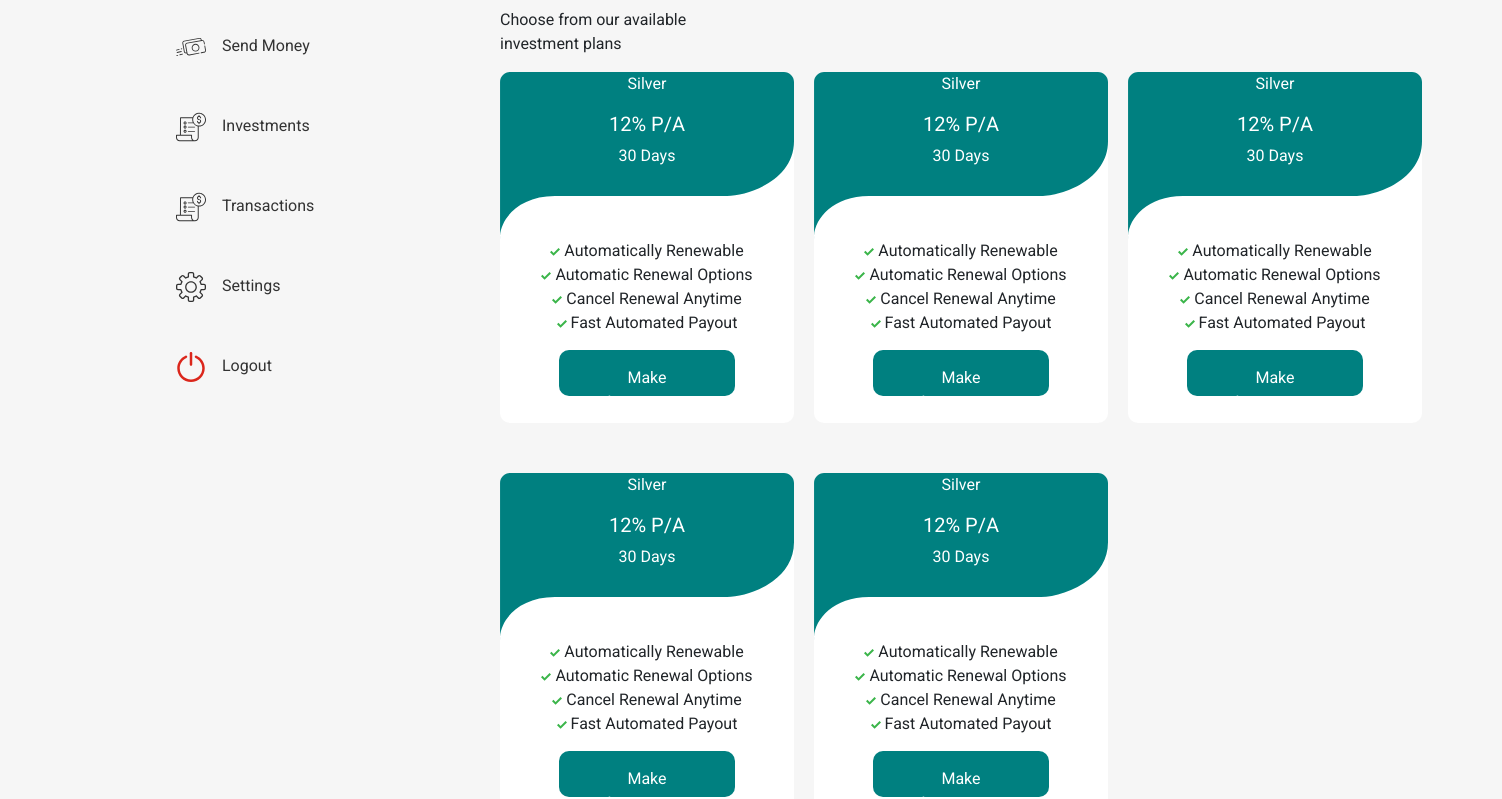
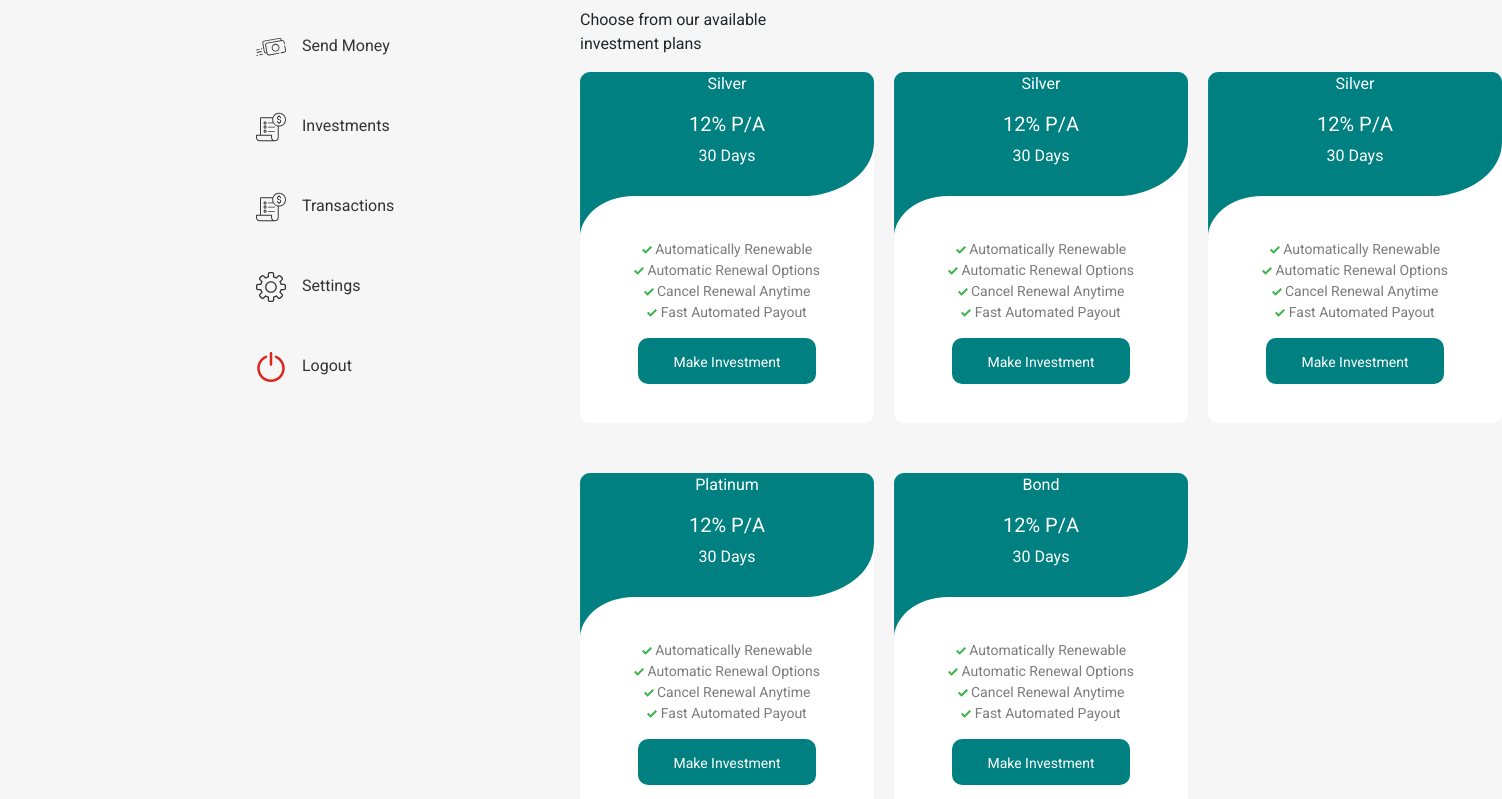
Before and after one commit to DamiCode18/Miraton_Assessment, a Vue app: page /investments in a window 1280 px wide. Shown: the part 183-982 px from the top of the page, 1502 px wide, since content can reach past the window. Built offline with nearby package versions, Linux system fonts and the light colour scheme.

Commit message:
updated home and investment page

```diff
--- a/src/components/Navbar.vue
+++ b/src/components/Navbar.vue
@@ -38,8 +38,8 @@ export default {
 <style scoped>
 .nav-bg {
   background: #fff;
-  padding-left: 10rem;
-  padding-right: 10rem;
+  padding-left: 15rem;
+  padding-right: 15rem;
 }
 .res {
   width: 3rem;
--- a/src/components/Sidebar.vue
+++ b/src/components/Sidebar.vue
@@ -60,8 +60,8 @@ export default {};
 
 <style scoped>
 .pads {
-  margin-left: 10rem;
-  margin-right: 10rem;
+  margin-left: 15rem;
+  margin-right: 5rem;
   display: flex;
   margin-bottom: 50px;
   width: 180px;
@@ -77,6 +77,7 @@ export default {};
   height: 50px;
   box-shadow: 0px 4px 5px rgba(0, 0, 0, 0.25);
   border-radius: 10px;
+  padding: 12px;
 }
 .udr {
   text-decoration: none;
--- a/src/views/Home.vue
+++ b/src/views/Home.vue
@@ -52,6 +52,7 @@ export default {};
 <style scoped>
 .home {
   margin-top: 60px;
+  margin-left: 5rem;
 }
 .d-card {
   width: 300px;
--- a/src/views/Investments.vue
+++ b/src/views/Investments.vue
@@ -1,19 +1,19 @@
 <template>
-  <div class="about mt-5">
+  <div class="investments mt-5">
     <div class="flex">
       <div>
         <h1>Investment</h1>
         <p class="wid">Choose from our available investment plans</p>
       </div>
-      <div>
+      <div class="mt-3">
         <img class="mx-3" src="@/assets/Capture 4.svg" alt="" /> Investment
         Plans
       </div>
-      <div class="clr">
+      <div class="clr mt-3">
         <img class="mx-3" src="@/assets/Capture 5.svg" alt="" /> Create
         Investment
       </div>
-      <div class="clr">
+      <div class="clr mt-3">
         <img class="mx-3" src="@/assets/Capture 6.svg" alt="" /> Confirm
         Investment
       </div>
@@ -25,11 +25,19 @@
           <h5>12% P/A</h5>
           <p>30 Days</p>
         </div>
-        <div class="text-center">
-        <div><img src="@/assets/check.svg" alt="" /> Automatically Renewable</div>
-        <div><img src="@/assets/check.svg" alt="" /> Automatic Renewal Options</div>
-        <div><img src="@/assets/check.svg" alt="" /> Cancel Renewal Anytime</div>
-        <div><img src="@/assets/check.svg" alt="" /> Fast Automated Payout</div>
+        <div class="text-center fnt">
+          <div>
+            <img src="@/assets/check.svg" alt="" /> Automatically Renewable
+          </div>
+          <div>
+            <img src="@/assets/check.svg" alt="" /> Automatic Renewal Options
+          </div>
+          <div>
+            <img src="@/assets/check.svg" alt="" /> Cancel Renewal Anytime
+          </div>
+          <div>
+            <img src="@/assets/check.svg" alt="" /> Fast Automated Payout
+          </div>
           <button class="btn btn-style">Make Investment</button>
         </div>
       </div>
@@ -39,11 +47,19 @@
           <h5>12% P/A</h5>
           <p>30 Days</p>
         </div>
-        <div class="text-center">
-        <div><img src="@/assets/check.svg" alt="" /> Automatically Renewable</div>
-        <div><img src="@/assets/check.svg" alt="" /> Automatic Renewal Options</div>
-        <div><img src="@/assets/check.svg" alt="" /> Cancel Renewal Anytime</div>
-        <div><img src="@/assets/check.svg" alt="" /> Fast Automated Payout</div>
+        <div class="text-center fnt">
+          <div>
+            <img src="@/assets/check.svg" alt="" /> Automatically Renewable
+          </div>
+          <div>
+            <img src="@/assets/check.svg" alt="" /> Automatic Renewal Options
+          </div>
+          <div>
+            <img src="@/assets/check.svg" alt="" /> Cancel Renewal Anytime
+          </div>
+          <div>
+            <img src="@/assets/check.svg" alt="" /> Fast Automated Payout
+          </div>
           <button class="btn btn-style">Make Investment</button>
         </div>
       </div>
@@ -53,39 +69,63 @@
           <h5>12% P/A</h5>
           <p>30 Days</p>
         </div>
-        <div class="text-center">
-        <div><img src="@/assets/check.svg" alt="" /> Automatically Renewable</div>
-        <div><img src="@/assets/check.svg" alt="" /> Automatic Renewal Options</div>
-        <div><img src="@/assets/check.svg" alt="" /> Cancel Renewal Anytime</div>
-        <div><img src="@/assets/check.svg" alt="" /> Fast Automated Payout</div>
+        <div class="text-center fnt">
+          <div>
+            <img src="@/assets/check.svg" alt="" /> Automatically Renewable
+          </div>
+          <div>
+            <img src="@/assets/check.svg" alt="" /> Automatic Renewal Options
+          </div>
+          <div>
+            <img src="@/assets/check.svg" alt="" /> Cancel Renewal Anytime
+          </div>
+          <div>
+            <img src="@/assets/check.svg" alt="" /> Fast Automated Payout
+          </div>
           <button class="btn btn-style">Make Investment</button>
         </div>
       </div>
       <div class="w-curve">
         <div class="curve">
-          <p>Silver</p>
+          <p>Platinum</p>
           <h5>12% P/A</h5>
           <p>30 Days</p>
         </div>
-        <div class="text-center">
-        <div><img src="@/assets/check.svg" alt="" /> Automatically Renewable</div>
-        <div><img src="@/assets/check.svg" alt="" /> Automatic Renewal Options</div>
-        <div><img src="@/assets/check.svg" alt="" /> Cancel Renewal Anytime</div>
-        <div><img src="@/assets/check.svg" alt="" /> Fast Automated Payout</div>
+        <div class="text-center fnt">
+          <div>
+            <img src="@/assets/check.svg" alt="" /> Automatically Renewable
+          </div>
+          <div>
+            <img src="@/assets/check.svg" alt="" /> Automatic Renewal Options
+          </div>
+          <div>
+            <img src="@/assets/check.svg" alt="" /> Cancel Renewal Anytime
+          </div>
+          <div>
+            <img src="@/assets/check.svg" alt="" /> Fast Automated Payout
+          </div>
           <button class="btn btn-style">Make Investment</button>
         </div>
       </div>
       <div class="w-curve">
         <div class="curve">
-          <p>Silver</p>
+          <p>Bond</p>
           <h5>12% P/A</h5>
           <p>30 Days</p>
         </div>
-      <div class="text-center">
-        <div><img src="@/assets/check.svg" alt="" /> Automatically Renewable</div>
-        <div><img src="@/assets/check.svg" alt="" /> Automatic Renewal Options</div>
-        <div><img src="@/assets/check.svg" alt="" /> Cancel Renewal Anytime</div>
-        <div><img src="@/assets/check.svg" alt="" /> Fast Automated Payout</div>
+        <div class="text-center fnt">
+          <div>
+            <img src="@/assets/check.svg" alt="" /> Automatically Renewable
+          </div>
+          <div>
+            <img src="@/assets/check.svg" alt="" /> Automatic Renewal Options
+          </div>
+          <div>
+            <img src="@/assets/check.svg" alt="" /> Cancel Renewal Anytime
+          </div>
+          <div>
+            <img src="@/assets/check.svg" alt="" /> Fast Automated Payout
+          </div>
           <button class="btn btn-style">Make Investment</button>
         </div>
       </div>
@@ -132,13 +172,24 @@ export default {};
   grid-auto-rows: auto;
   gap: 20px;
 }
-.btn-style{
+.btn-style {
   color: #fff;
   background: #008080;
-  width: 176px;
+  width: 178px;
   height: 46px;
   border-radius: 10px;
   padding: 15px 34px;
   margin-top: 15px;
+  font-style: normal;
+  font-weight: normal;
+  font-size: 14px;
+  line-height: 16px;
+}
+.investments {
+  margin-left: 5rem;
+}
+.fnt {
+  font-size: 14px;
+  color: #7c7c7c;
 }
 </style>
```
Lines whose indentation alone changed are shown as unchanged.
